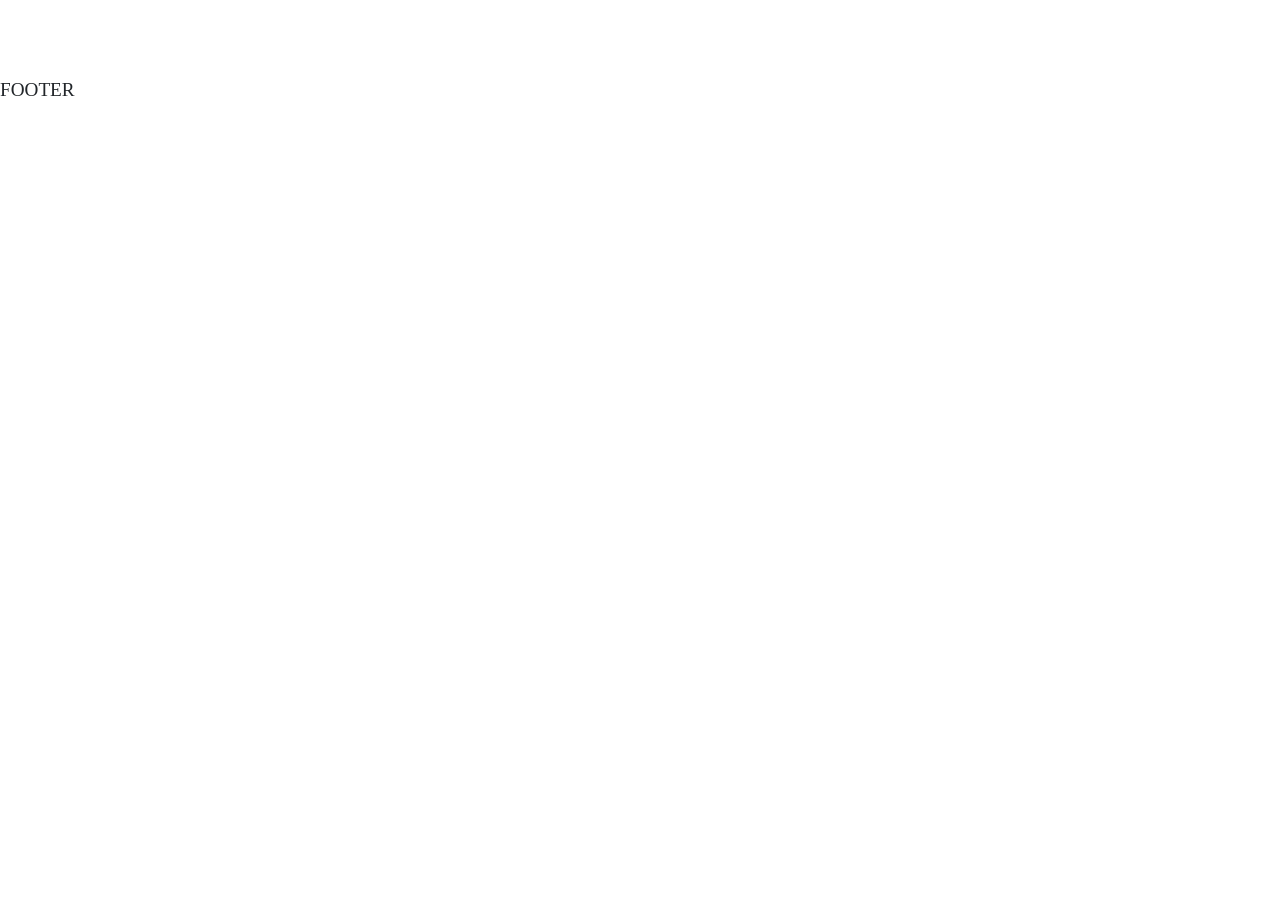
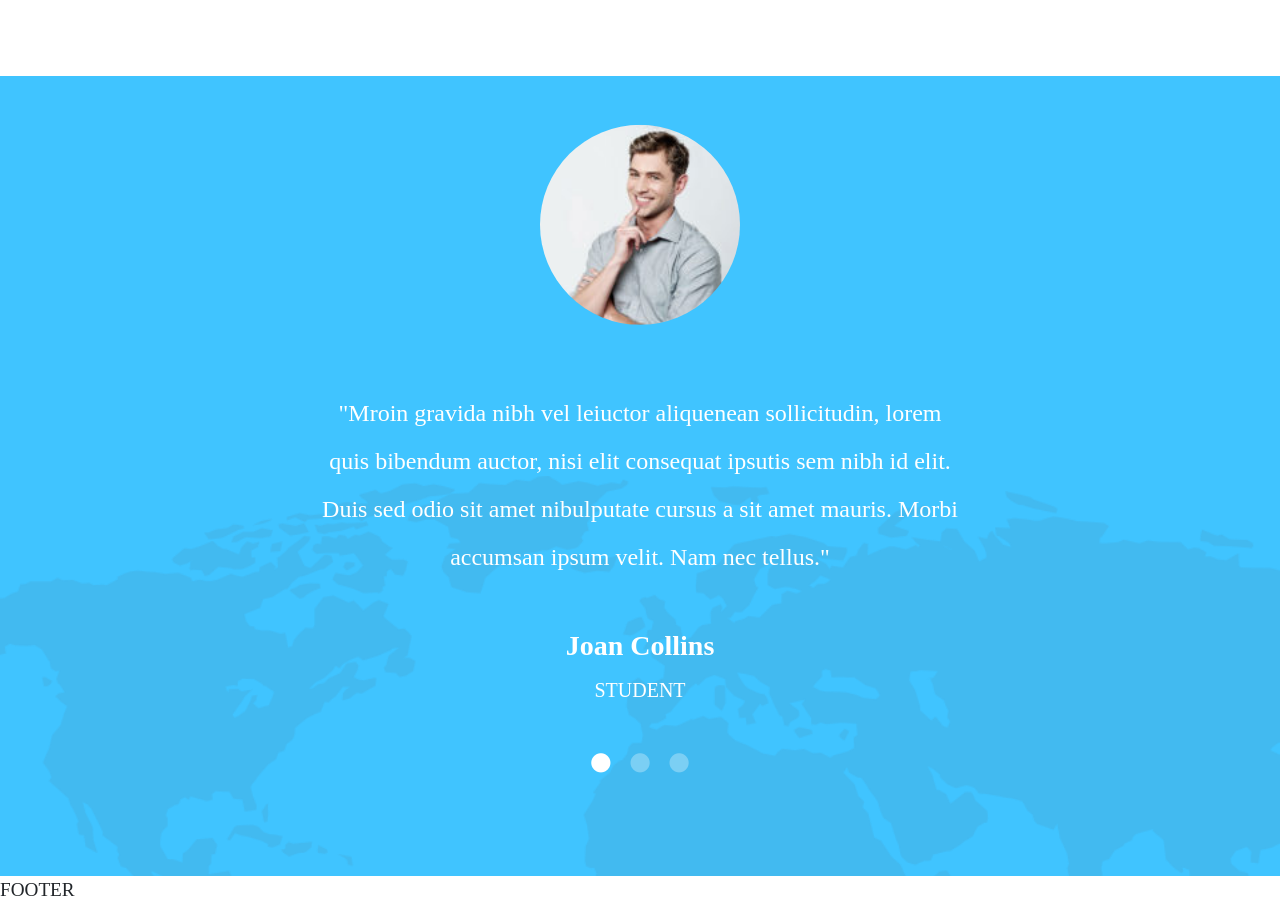
Before and after one commit to andreacagnina/proj-html-vuejs, a Vue app: page / in a window 1280 px wide. Shown: the part 2740-3645 px from the top of the page. Before the commit the page ends 2845 px from the top, so only its background shows below. Built offline with nearby package versions, Linux system fonts and the light colour scheme.

Commit message:
[feat] third section

```diff
--- /dev/null
+++ b/src/components/Avatar.vue
@@ -0,0 +1,73 @@
+<script>
+
+export default {
+    props: {
+        Testimonials: {
+            type: Object
+        }
+    },
+    data() {
+        return {
+            currentIndex: 0,
+        }
+    },
+    methods: {
+        goToSlide(index) {
+            this.currentIndex = index;
+        }
+    },
+}
+</script>
+
+<template>
+    <div class="test-slider" :class="(index === currentIndex) ? 'active' : ''"
+        v-for="(testimonial, index) in Testimonials" :key="index">
+        <img :src="testimonial.url" alt="Avatar" class="avatar mb-3">
+        <p class="my-5 lh-lg fs-4">{{ testimonial.cit }}</p>
+        <h3>{{ testimonial.name }}</h3>
+        <h5 class="text-uppercase my-3">{{ testimonial.role }}</h5>
+    </div>
+    <div class="slides-indicators my-5">
+        <span v-for="(testimonial, index) in Testimonials" :key="index" @click="goToSlide(index)"><i
+                :class="(index === currentIndex) ? 'fa-solid fa-circle active' : 'fa-solid fa-circle'"></i></span>
+    </div>
+</template>
+
+<style lang="scss" scoped>
+@use '../styles/partials/Colors' as*;
+
+.avatar {
+    vertical-align: middle;
+    width: 200px;
+    height: 200px;
+    border-radius: 50%;
+    object-fit: cover;
+}
+
+.test-slider {
+    display: none;
+}
+
+.test-slider.active {
+    display: block;
+}
+
+
+span {
+    padding: 10px;
+
+    i {
+        cursor: pointer;
+        color: $ffffff4d;
+    }
+}
+
+.active {
+    color: $ffffff;
+}
+
+h2,
+h3 {
+    font-weight: 600;
+}
+</style>
--- /dev/null
+++ b/src/components/MThirdSection.vue
@@ -0,0 +1,44 @@
+<script>
+import Avatar from './Avatar.vue';
+import { Testimonials } from '../data/Testimonials';
+
+
+export default {
+    components: {
+        Avatar,
+    },
+    data() {
+        return {
+            Testimonials,
+            currentIndex: 0,
+        }
+    },
+}
+
+</script>
+
+<template>
+    <div class="container-fluid position-relative">
+        <div class="row">
+            <div class="col-12">
+                <div class="content position-absolute top-50 start-50 translate-middle text-center">
+                    <Avatar :Testimonials="Testimonials" />
+                </div>
+            </div>
+        </div>
+    </div>
+</template>
+
+<style lang="scss" scoped>
+@use '../styles/partials/Colors' as*;
+
+.container-fluid {
+    background-image: url(../assets/img/interactive-map-slider-img-1.png);
+    background-repeat: no-repeat;
+    background-position: 30% 400px;
+    background-color: $a40c4ff;
+    background-size: cover;
+    height: 100vh;
+
+}
+</style>
--- a/src/components/MainApp.vue
+++ b/src/components/MainApp.vue
@@ -2,12 +2,14 @@
 import MCardSection from './MCardSection.vue';
 import MFirstSection from './MFirstSection.vue';
 import MSecondSection from './MSecondSection.vue';
+import MThirdSection from './MThirdSection.vue';
 
 export default {
   components: {
     MCardSection,
     MFirstSection,
     MSecondSection,
+    MThirdSection,
   }
 
 }
@@ -18,6 +20,7 @@ export default {
   <MCardSection />
   <MFirstSection />
   <MSecondSection />
+  <MThirdSection />
 
 </template>
 
--- /dev/null
+++ b/src/data/Testimonials.js
@@ -0,0 +1,23 @@
+const Testimonials = [
+    {
+        url: '/src/assets/img/instructor-img-6-150x150.jpg',
+        cit: '"Mroin gravida nibh vel leiuctor aliquenean sollicitudin, lorem quis bibendum auctor, nisi elit consequat ipsutis sem nibh id elit. Duis sed odio sit amet nibulputate cursus a sit amet mauris. Morbi accumsan ipsum velit. Nam nec tellus."',
+        name: 'Joan Collins',
+        role: 'Student'
+    },
+    {
+        url: '/src/assets/img/instructor-img-8-150x150.jpg',
+        cit: '"Mroin gravida nibh vel leiuctor aliquenean sollicitudin, lorem quis bibendum auctor, nisi elit consequat ipsutis sem nibh id elit. Duis sed odio sit amet nibulputate cursus a sit amet mauris. Morbi accumsan ipsum velit. Nam nec tellus."',
+        name: 'XXX',
+        role: 'Scientist'
+    },
+    {
+        url: '/src/assets/img/instructor-img-4-150x150.jpg',
+        cit: '"Mroin gravida nibh vel leiuctor aliquenean sollicitudin, lorem quis bibendum auctor, nisi elit consequat ipsutis sem nibh id elit. Duis sed odio sit amet nibulputate cursus a sit amet mauris. Morbi accumsan ipsum velit. Nam nec tellus."',
+        name: 'XXX',
+        role: 'Teacher'
+    },
+
+]
+
+export { Testimonials }
```
